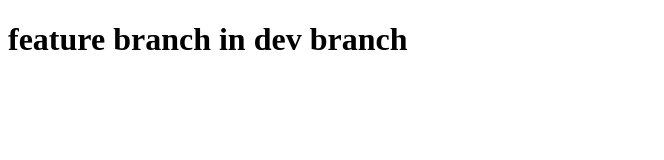
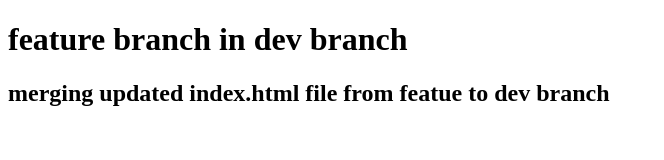
Before and after one commit to sneha-khambal/git-Release, a plain HTML site: page index.html in a window 1280 px wide. Shown: the whole page, without its empty margins (0-664 px from the left). Drawn offline with Linux system fonts and the light colour scheme.

Commit message:
merge feature in dev

```diff
--- a/index.html
+++ b/index.html
@@ -8,5 +8,6 @@
 </head>
 <body>
     <h1>feature branch in dev branch</h1>
+    <h2>merging updated index.html file from featue to dev branch</h2>
 </body>
 </html>
```
